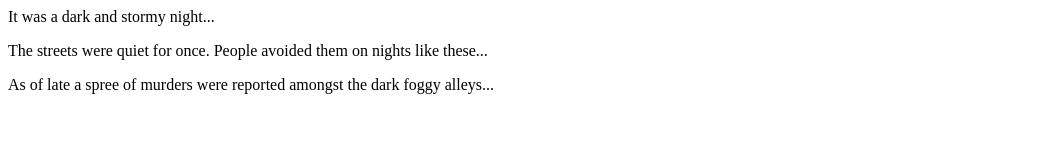
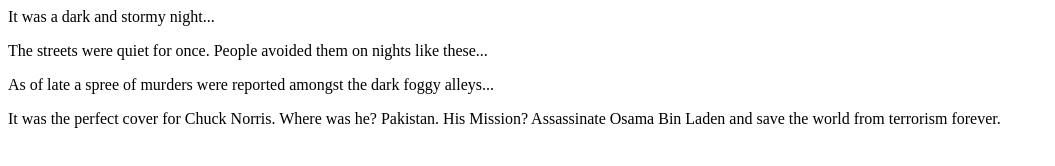
Before and after one commit to jjstonebarger/fireside-story, a plain HTML site: page index.html in a window 1280 px wide. Shown: the whole page, without its empty margins (0-1055 px from the left). Drawn offline with Linux system fonts and the light colour scheme.

Commit message:
Added another line

```diff
--- a/index.html
+++ b/index.html
@@ -3,5 +3,7 @@
     <p>It was a dark and stormy night...</p>
     <p>The streets were quiet for once. People avoided them on nights like these...</p>
     <p>As of late a spree of murders were reported amongst the dark foggy alleys...</p>
+    <p>It was the perfect cover for Chuck Norris. Where was he? Pakistan. His Mission? Assassinate Osama Bin Laden
+      and save the world from terrorism forever. </p>
   </body>
 </html>
```
